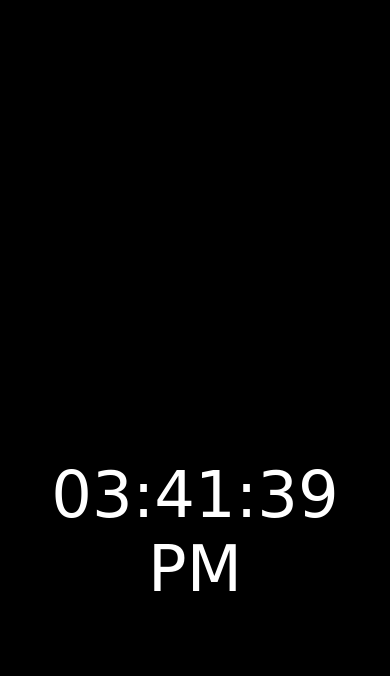
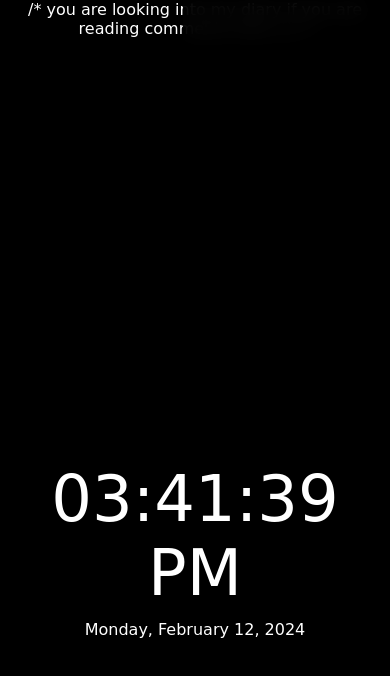
Before and after one commit to PRATIKK0709/DigitalClock, a plain HTML site: page index.html in a window 390 px wide. Drawn offline with Linux system fonts and the light colour scheme; a web font is replaced by a local one.

Commit message:
Update index.html

```diff
--- a/index.html
+++ b/index.html
@@ -1,3 +1,5 @@
+/* you are looking into my diary if you are reading comments here ;)) */
+
 <!DOCTYPE html>
 <html lang="en">
 <head>
@@ -12,22 +14,22 @@
             font-family: 'Raleway Dots', cursive;
             margin: 0;
             padding: 0;
-            background-color: #000000; /* OLED black for battery savings */
-            color: #e0e0e0; /* Light text color */
+            background-color: #000000;
+            color: #ffffff;
             text-align: center;
-            overflow: hidden; /* Disable both vertical and horizontal scroll */
+            overflow: hidden;
         }
 
         header {
             position: fixed;
             top: 0;
             right: 0;
-            background-color: rgba(0, 0, 0, 0.8); /* Semi-transparent dark background for header */
+            background-color: rgba(0, 0, 0, 0.9);
             color: #e0e0e0;
             padding: 20px;
-            text-align: center;
-            backdrop-filter: blur(10px); /* Apply blur for frosted glass effect */
-            z-index: 1; /* Ensure header is above the clock */
+            text-align: right;
+            backdrop-filter: blur(10px);
+            z-index: 1;
         }
 
         main {
@@ -35,23 +37,25 @@
             flex-direction: column;
             align-items: center;
             justify-content: center;
-            height: 100vh; /* Full height of the viewport */
-            padding: 120px 20px 20px 20px; /* Adjusted padding for responsiveness */
+            height: 100vh;
+            padding: 100px 20px 20px 20px;
         }
 
         .digital-clock {
-            font-size: 6rem; /* Increased font size */
+            font-size: 6rem;
+            margin-bottom: 10px;
+        }
+
+        .date-info {
+            font-size: 1.5rem;
             margin-bottom: 20px;
-            color: #ffffff; /* Changed text color to white */
         }
 
         .fullscreen-button {
             background-color: transparent;
-            border: 2px solid #ffffff; /* White border */
-            color: white;
-            padding: 15px 32px;
-            text-align: center;
-            text-decoration: none;
+            color: #ffffff;
+            border: 1px solid #ffffff;
+            padding: 12px 24px;
             font-size: 16px;
             cursor: pointer;
             border-radius: 10px;
@@ -59,9 +63,13 @@
         }
 
         @media screen and (max-width: 768px) {
-            /* Adjustments for smaller screens */
+
             .digital-clock {
                 font-size: 4rem;
+            }
+
+            .date-info {
+                font-size: 1rem;
             }
 
             .fullscreen-button {
@@ -78,6 +86,7 @@
 
     <main>
         <div class="digital-clock" id="clock"></div>
+        <div class="date-info" id="dateInfo"></div>
     </main>
 
     <script>
@@ -85,6 +94,7 @@
 
         function updateClock() {
             const clockElement = document.getElementById("clock");
+            const dateInfoElement = document.getElementById("dateInfo");
             const currentTime = new Date();
 
             let hours = currentTime.getHours();
@@ -105,6 +115,21 @@
 
             const timeString = `${hours}:${minutes}:${seconds} ${meridiem}`;
             clockElement.textContent = timeString;
+
+            // Get the current day of the week
+            const daysOfWeek = ["Sunday", "Monday", "Tuesday", "Wednesday", "Thursday", "Friday", "Saturday"];
+            const dayOfWeek = daysOfWeek[currentTime.getDay()];
+
+            // Get the current month
+            const months = ["January", "February", "March", "April", "May", "June", "July", "August", "September", "October", "November", "December"];
+            const month = months[currentTime.getMonth()];
+
+            // Format the date
+            const dayOfMonth = currentTime.getDate();
+            const year = currentTime.getFullYear();
+
+            const dateString = `${dayOfWeek}, ${month} ${dayOfMonth}, ${year}`;
+            dateInfoElement.textContent = dateString;
         }
 
         function toggleFullScreen() {
```
